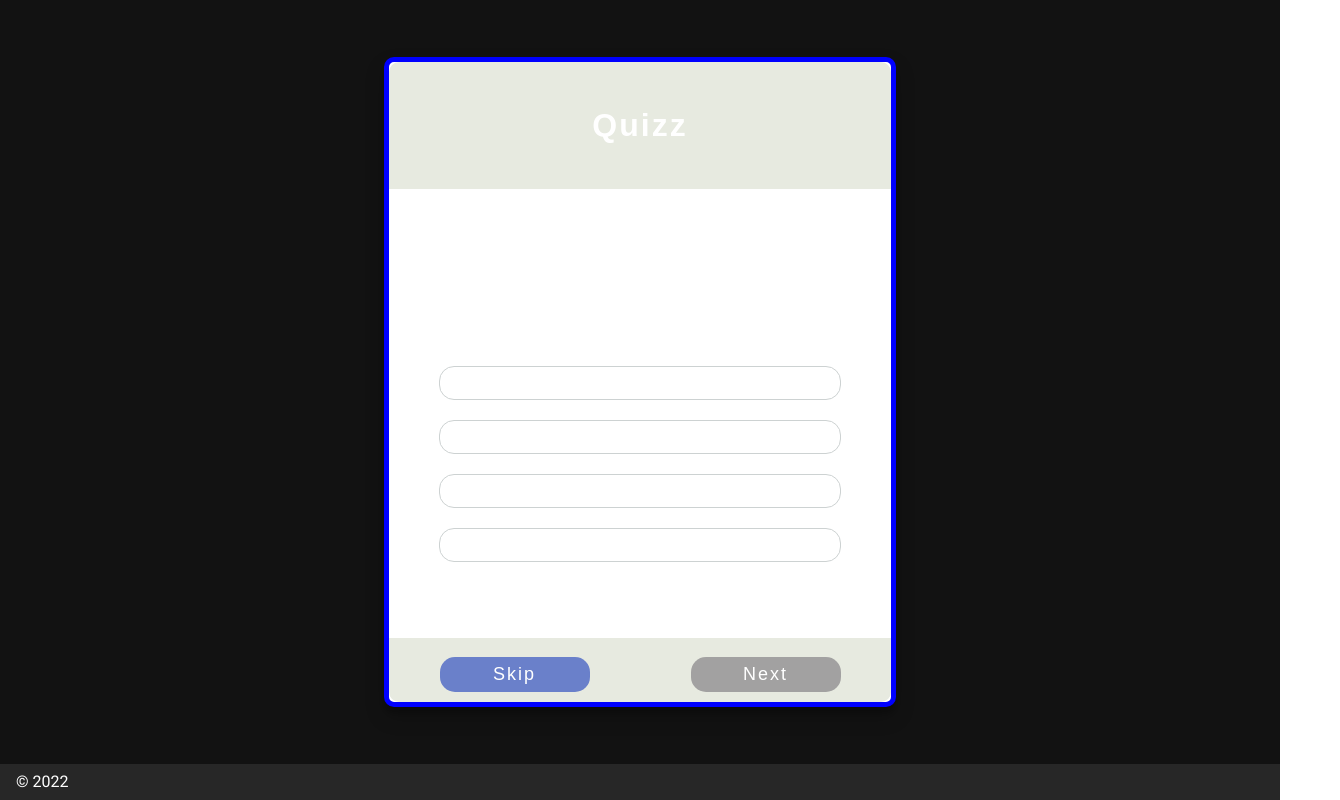
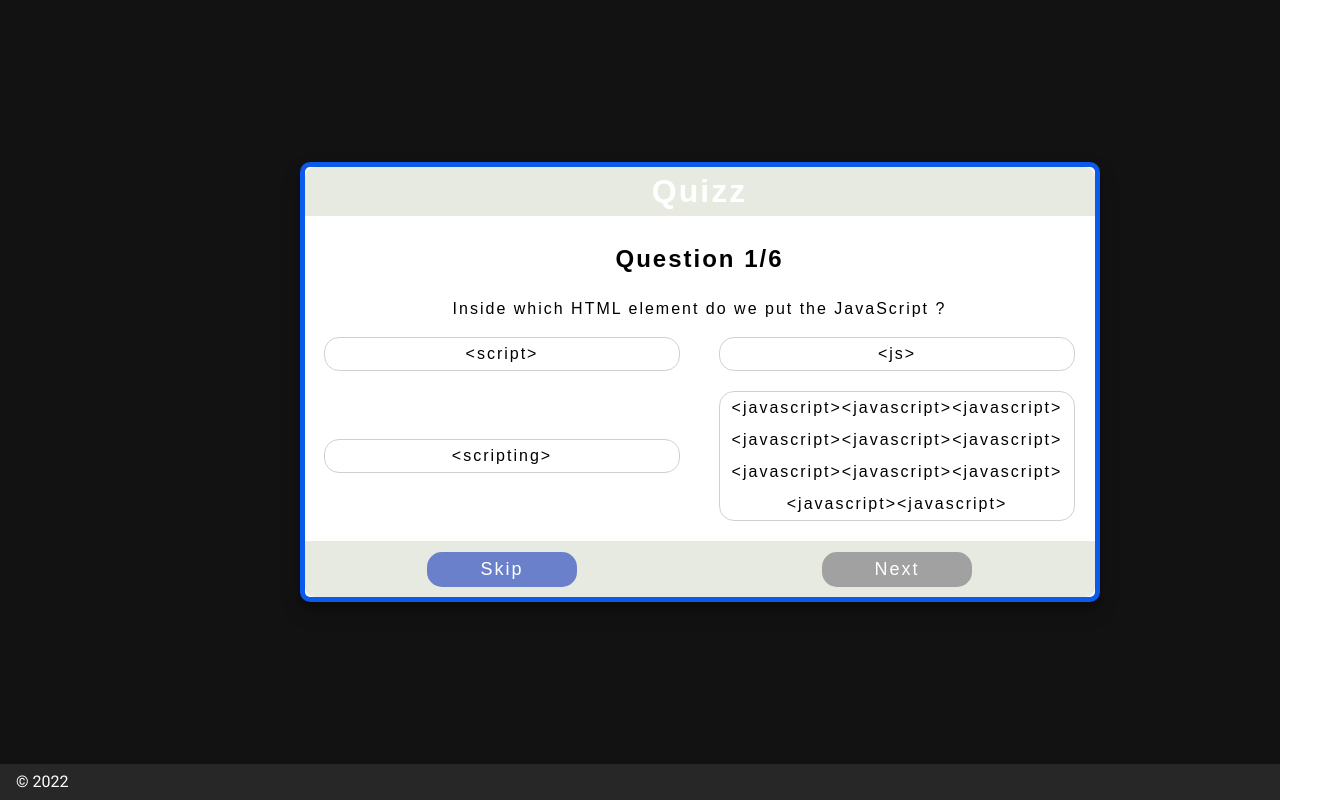
Before and after one commit to mortagh/quizz-Vue.js-NuxtJS, a Nuxt app: page /quizz in a window 1280 px wide. Shown: the whole page, 1340 px wide, since content can reach past the window. Built offline with nearby package versions, Linux system fonts and the light colour scheme.

Commit message:
quizz okay + slider okay

```diff
--- /dev/null
+++ b/components/MonSlider.vue
@@ -0,0 +1,76 @@
+<template>
+  <div class="slider">
+    <img :src="require('~/assets/img/'+images[active].src)" :alt="images[active].alt">
+    <div class="controls">
+      <span class="previous" @click="previous()">précédent</span>
+      <span class="next" @click="next()">suivant</span>
+    </div>
+  </div>
+</template>
+
+<script>
+export default {
+  props: {
+    images: Array,
+  },
+  data() {
+    return {
+      active: 0
+    }
+  },
+  methods: {
+    previous() {
+      if (this.active == 0) {
+        this.active = this.images.length - 1;
+      } else {
+        this.active--;
+      }
+    },
+    next() {
+      if (this.active == this.images.length - 1) {
+        this.active = 0;
+      } else {
+        this.active++;
+      }
+    },
+
+  },
+  // mounted() {
+  //   setInterval(this.next, 10000);
+  // }
+}
+</script>
+
+<style scoped>
+  *, *::before, *::after {
+    box-sizing: border-box;
+  }
+  .slider {
+    position: relative;
+    width: 500px;
+  }
+  .slider img {
+    width: 100%;
+  }
+  i {
+    font-size: 2rem;
+    color: #fff;
+  }
+  .controls {
+    display: flex;
+    align-items: center;
+    justify-content: space-between;
+    position: absolute;
+    height: 100%;
+    width: 100%;
+    top: 0;
+    left: 0;
+    padding: 1.5rem;
+  }
+  .next, .previous{
+    cursor: pointer;
+    background-color: blue;
+    padding: 8px 24px;
+    border-radius: 5px;
+  }
+</style>
--- a/components/quizz.vue
+++ b/components/quizz.vue
@@ -44,7 +44,7 @@ export default {
             {props:'<script>',correct:true},
             {props:'<js>'},
             {props:'<scripting>',},
-            {props:'<javascript>',}
+            {props:'<javascript><javascript><javascript><javascript><javascript><javascript><javascript><javascript><javascript><javascript><javascript>',}
           ]
         },
         {
@@ -169,23 +169,22 @@ export default {
 
 .container-app {
     display: flex;
+    justify-content: center;
+    align-items: center;
     width: 100%;
-    height: 100%;
-    justify-content: center;
+    position: absolute;
+    top: 0;
+    bottom: 0;
 }
 
 .container-quiz {
     display: flex;
-    width: 40%;
-    height: 85%;
+    width: 800px;
     background-color: white;
     text-align: center;
     flex-flow: column;
-    border: 5px solid blue;
+    border: 5px solid #0c5aeb;
     border-radius: 10px;
-    position: absolute;
-    top: 0;
-    bottom: 0;
     margin: auto;
     box-shadow: 0 10px 20px rgba(0, 0, 0, 0.19), 0 6px 6px rgba(0, 0, 0, 0.23);
 }
@@ -203,14 +202,13 @@ export default {
 
 .container-quiz .box {
     display: flex;
-    width: 100%;
-    height: 70%;
     flex-flow: column;
     margin: auto;
 }
 
 .box-question {
     margin-top: 20px;
+    color: black;
 }
 
 .box-question p {
@@ -226,10 +224,11 @@ export default {
 
 ul {
     display: flex;
-    width: 80%;
+    flex-wrap: wrap;
+    justify-content: space-around;
+    align-items: center;
     margin: 0;
     padding: 0;
-    flex-flow: column;
 }
 
 li {
@@ -240,6 +239,8 @@ li {
     border-radius: 15px;
     cursor: pointer;
     transition: 0.3s;
+    color: black;
+    width: 45%;
 }
 
 li:hover {
@@ -286,8 +287,7 @@ li>div {
     font-size: 18px;
     cursor: pointer;
     border-radius: 15px;
-    margin: auto;
-    margin-bottom: 10px;
+    margin: 10px auto;
     letter-spacing: 2px;
     background-color: #a09f9ff5;
 }
--- a/pages/index.vue
+++ b/pages/index.vue
@@ -5,17 +5,44 @@
       <h2>Score</h2>
       <p>t'es vraiment une merde</p>
     </div>
-    <slider />
+    <div class="container-slider">
+      <MonSlider :images="images"/>
+      <div class="explain" :style="{display:`${none}`}">
+        <h2>Choisie ta thematique!</h2>
+        <p> Lance le mode rapide en haut à droite de ton écran pour faire plus de point! <br> Une bonne réponse en moin de 5 secondes c'est 2 points et en moin de 10sec 1,5 points <br> GOOD LUCK </p>
+        <button @click="hideExplain()">GO</button>
+      </div>
+    </div>
   </div>
 </template>
 
 <script>
-  import Slider from '../components/Slider.vue'
+import MonSlider from '../components/MonSlider.vue'
   export default {
     name: 'IndexApp',
     components: {
-      Slider
+        MonSlider
     },
+    methods: {
+      hideExplain() {
+        this.none = "none";
+      }
+    },
+    data() {
+    return {
+      none: "",
+      images: [
+        {
+          src: "dessinHistoire.png",
+          alt: "Image histoire"
+        },
+        {
+          src: "geo1.webp",
+          alt: "Image géographie"
+        }
+      ]
+    }
+  }
   }
 
 </script>
@@ -36,4 +63,25 @@
     gap: 16px;
   }
 
+  .container-slider{
+    position: relative;
+  }
+
+  .explain {
+    position: absolute;
+    top: 0;
+    left: 0;
+    width: 100%;
+    height: 100%;
+    background-color: #121212;
+    display: flex;
+    align-items: center;
+    flex-direction: column;
+    border: solid 2px red;
+  }
+
+  .explain > h2{
+    color: blue;
+  }
+
 </style>
--- /dev/null
+++ b/pages/matiere.vue
@@ -0,0 +1,6 @@
+<!-- faire le css du quizz
+remplacer le slider
+gérer avec une seule page les matières de façon dynamique
+gérer le score
+rajouter une encre pour le slider
+déjà la tu seras un bon! -->
```
